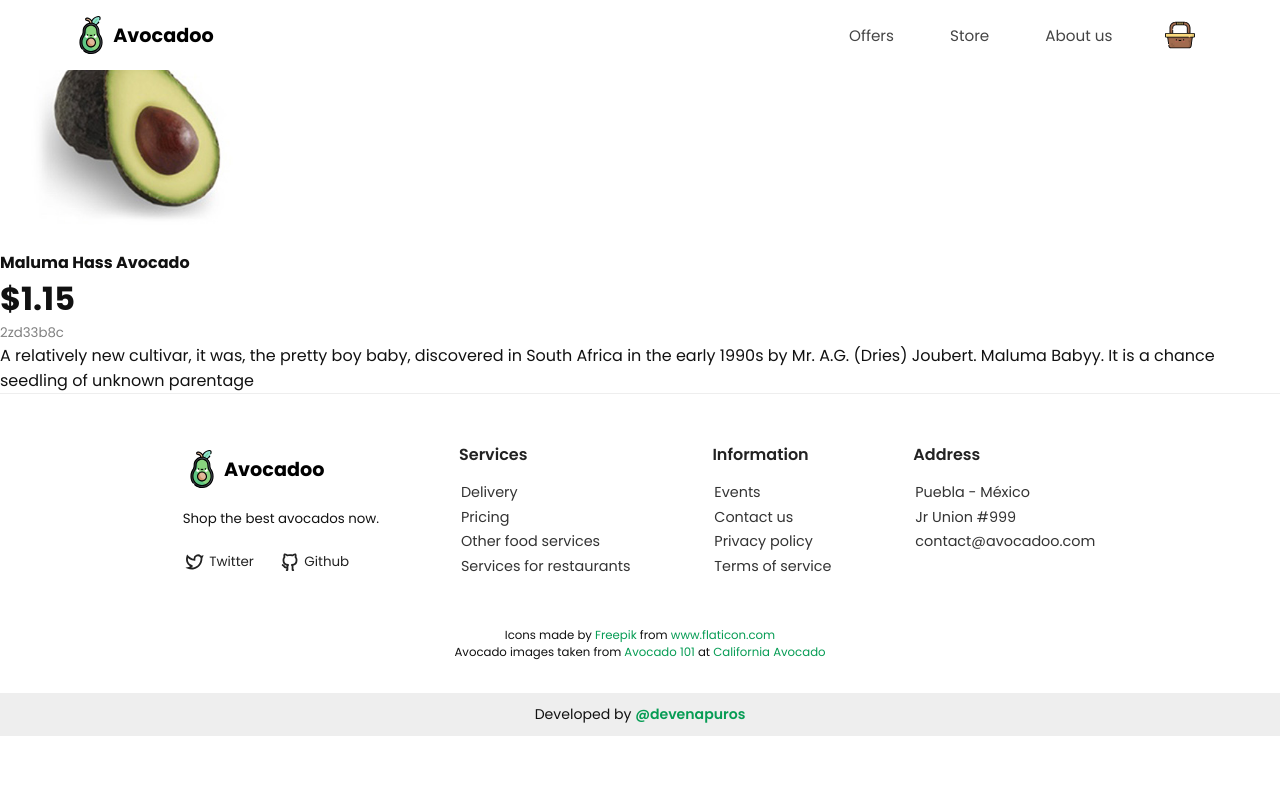
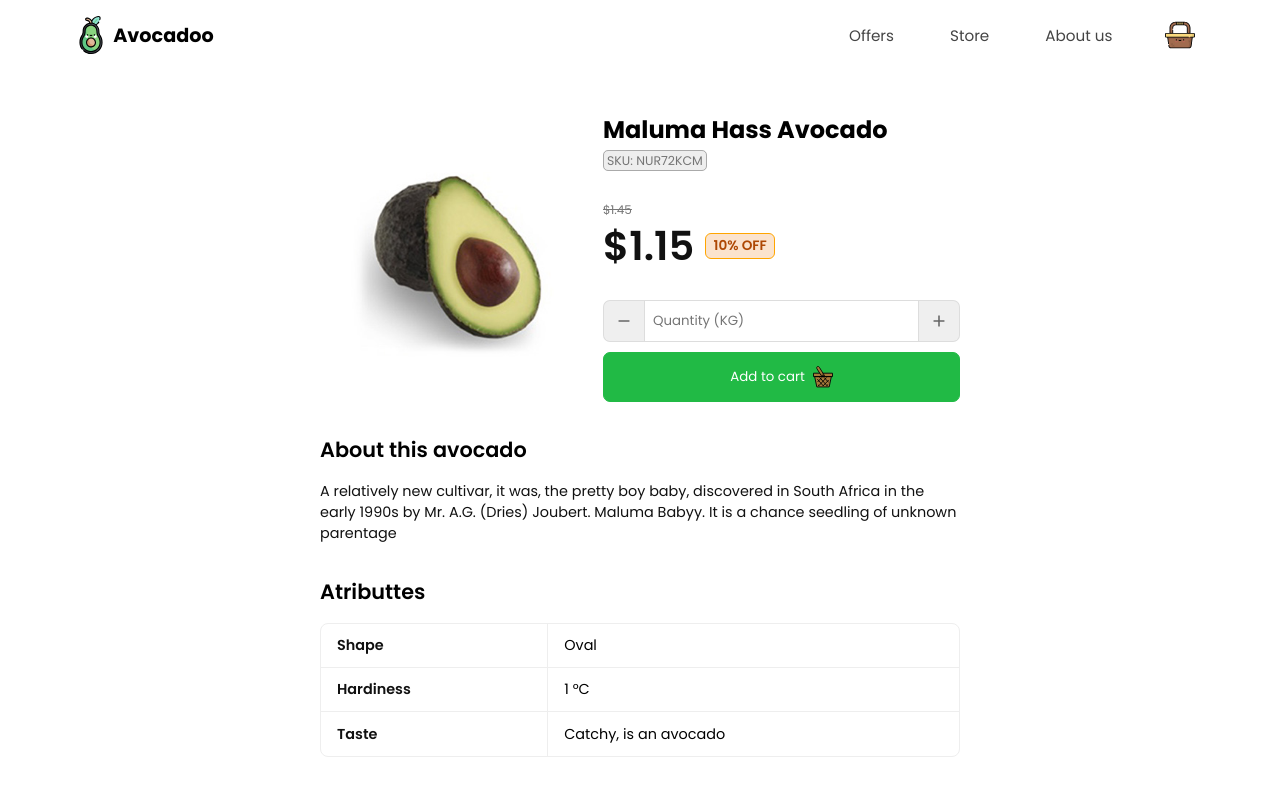
Before and after one commit to devenapuros/Avocadoo, a Next.js app: page /avocado/2zd33b8c in a window 1280 px wide. Shown: the top 800 px of the page. Built offline with nearby package versions, Linux system fonts and the light colour scheme.

Commit message:
Product details page

```diff
--- a/components/Logo.jsx
+++ b/components/Logo.jsx
@@ -1,10 +1,13 @@
 import Avocado from "icons/Avocado";
+import Link from "next/link";
 
 export const Logo = () => {
     return (
-        <div className="logo">
-            <Avocado size="38px" />
-            <span className="brand">Avocadoo</span>
-        </div>
+        <Link href="/">
+            <a className="logo">
+                <Avocado size="38px" />
+                <span className="brand">Avocadoo</span>
+            </a>
+        </Link>
     );
 };
--- /dev/null
+++ b/components/NumberInput.jsx
@@ -0,0 +1,16 @@
+import { PlusIcon } from "@icons/PlusIcon";
+import { SubstractIcon } from "@icons/SubstractIcon";
+
+export const NumberInput = () => {
+    return (
+        <div className="input-container">
+            <button className="btn input-btn left">
+                <SubstractIcon />
+            </button>
+            <input type="number" min="1" step="1" placeholder="Quantity (KG)" />
+            <button className="btn input-btn right">
+                <PlusIcon />
+            </button>
+        </div>
+    );
+};
--- a/components/OffersLayout.jsx
+++ b/components/OffersLayout.jsx
@@ -2,7 +2,7 @@ import { SecondaryButton } from "./SecondaryButton";
 
 export const OffersLayout = ({ children }) => {
     return (
-        <section className="offers">
+        <section className="offers" id="offers">
             <h1>Offers of the day</h1>
             <article className="offers-grid">{children}</article>
             <SecondaryButton
--- a/components/PrimaryButton.jsx
+++ b/components/PrimaryButton.jsx
@@ -1,4 +1,4 @@
-export const PrimaryButton = ({ label, icon }) => {
+export const PrimaryButton = ({ label, icon, handleClick }) => {
     return (
         <button className="btn primary-btn">
             {label}
--- a/components/SecondaryButton.jsx
+++ b/components/SecondaryButton.jsx
@@ -1,4 +1,4 @@
-export const SecondaryButton = ({ label, icon }) => {
+export const SecondaryButton = ({ label, icon, handleClick }) => {
     return (
         <button className="btn secondary-btn">
             {label}
--- /dev/null
+++ b/icons/PlusIcon.jsx
@@ -0,0 +1,10 @@
+import React from "react";
+
+export const PlusIcon = () => {
+    return (
+        <svg viewBox="0 0 24 24" width="24" height="24">
+            <path fill="none" d="M0 0h24v24H0z" />
+            <path d="M11 11V5h2v6h6v2h-6v6h-2v-6H5v-2z" />
+        </svg>
+    );
+};
--- /dev/null
+++ b/icons/SubstractIcon.jsx
@@ -0,0 +1,10 @@
+import React from "react";
+
+export const SubstractIcon = () => {
+    return (
+        <svg viewBox="0 0 24 24" width="24" height="24">
+            <path fill="none" d="M0 0h24v24H0z" />
+            <path d="M5 11h14v2H5z" />
+        </svg>
+    );
+};
--- a/pages/avocado/[id].js
+++ b/pages/avocado/[id].js
@@ -1,5 +1,10 @@
 import { useState, useEffect } from "react";
 import { useRouter } from "next/router";
+import { PrimaryButton } from "@components/PrimaryButton";
+import { NumberInput } from "@components/NumberInput";
+import Image from "next/image";
+import PosMeMuero from "@icons/PosMeMuero";
+import { SecondaryButton } from "@components/SecondaryButton";
 
 export default function ProductItem() {
     const router = useRouter();
@@ -16,19 +21,87 @@ export default function ProductItem() {
             });
     }, []);
 
+    useEffect(() => {
+        console.log(productId);
+    }, [productId]);
+
     return (
         <div>
             {!avocadoDetails && (
-                <h1 style={{ color: "#333" }}>404 | Product not found</h1>
+                <section className="product-detail not-found">
+                    <PosMeMuero size="200px" />
+                    <h1>Sorry! We could not find the product.</h1>
+                    <SecondaryButton
+                        label="Go to the store"
+                        icon={<img src="/avo.svg" width="32px" height="auto" />}
+                    />
+                </section>
             )}
             {avocadoDetails && (
-                <div style={{ display: "flex", flexDirection: "column" }}>
-                    <img src={avocadoDetails.image} width="250px" />
-                    <strong>{avocadoDetails.name}</strong>
-                    <h1>{`$${avocadoDetails.price}`}</h1>
-                    <small style={{ color: "gray" }}>{avocadoDetails.id}</small>
-                    <p>{avocadoDetails.attributes.description}</p>
-                </div>
+                <section className="product-detail">
+                    <div className="product-data">
+                        <Image
+                            src={avocadoDetails.image}
+                            width="340px"
+                            height="340px"
+                        />
+                        <div className="product-right">
+                            <div>
+                                <h1>{avocadoDetails.name}</h1>
+                                <small className="kg-label">
+                                    SKU: {avocadoDetails.sku}
+                                </small>
+                            </div>
+                            <div>
+                                <small className="text-muted muted-price">
+                                    $1.45
+                                </small>
+                                <span className="price">
+                                    {`$${avocadoDetails.price}`}
+                                    <div className="offer-tag">10% OFF</div>
+                                </span>
+                            </div>
+                            <div className="add-container">
+                                <NumberInput />
+                                <PrimaryButton
+                                    label="Add to cart"
+                                    icon={
+                                        <img
+                                            src="/basket.svg"
+                                            width="32px"
+                                            height="auto"
+                                        />
+                                    }
+                                />
+                            </div>
+                        </div>
+                    </div>
+                    <article>
+                        <h2>About this avocado</h2>
+                        <p>{avocadoDetails.attributes.description}</p>
+                    </article>
+                    <article>
+                        <h2>Atributtes</h2>
+                        <table>
+                            <tbody>
+                                <tr>
+                                    <td>Shape</td>
+                                    <td>{avocadoDetails.attributes.shape}</td>
+                                </tr>
+                                <tr>
+                                    <td>Hardiness</td>
+                                    <td>
+                                        {avocadoDetails.attributes.hardiness}
+                                    </td>
+                                </tr>
+                                <tr>
+                                    <td>Taste</td>
+                                    <td>{avocadoDetails.attributes.taste}</td>
+                                </tr>
+                            </tbody>
+                        </table>
+                    </article>
+                </section>
             )}
         </div>
     );
--- a/styles/global.css
+++ b/styles/global.css
@@ -10,7 +10,10 @@
     list-style-type: none;
     box-sizing: border-box;
     font-family: "Poppins", sans-serif;
-    color: #111;
+}
+
+html {
+    scroll-behavior: smooth;
 }
 
 /* REUSABLE CLASSES */
@@ -23,6 +26,28 @@
 
 .text-muted {
     color: #555;
+}
+
+.offer-tag {
+    display: flex;
+    justify-content: center;
+    align-items: center;
+    padding: 2px 7px;
+    border: 1px solid orange;
+    color: #ae4804;
+    background-color: #f1a66150;
+    border-radius: 6px;
+    font-size: 0.85rem;
+}
+
+.kg-label {
+    background-color: #eee;
+    padding: 1px 3px;
+    height: fit-content;
+    border-radius: 5px;
+    font-size: 0.78rem;
+    color: #757575;
+    border: 1px solid #aaa;
 }
 
 /* TOPBAR */
@@ -73,6 +98,7 @@
     align-items: center;
     justify-content: center;
     gap: 0.2rem;
+    text-decoration: none;
 }
 
 .logo:hover {
@@ -190,7 +216,7 @@
     justify-content: center;
     align-items: center;
     padding-bottom: 2rem;
-    color: #777;
+    color: #777 !important;
     font-size: 0.88rem;
 }
 
@@ -245,43 +271,47 @@
 /* BUTTONS */
 
 .btn {
-    padding: 0.5rem 0.8rem 0.5rem 1.2rem;
+    padding: 0.5rem;
     display: flex;
     justify-content: center;
     align-items: center;
     outline: none;
+    border: 0;
     border-radius: 7px;
     gap: 0.14rem;
+    transition: all 300ms ease;
+}
+
+.btn:hover {
+    cursor: pointer;
 }
 
 .primary-btn {
+    padding: 0.5rem 0.8rem 0.5rem 1.2rem;
     background-color: var(--green-color-alt);
     color: white;
     border: 1px solid var(--green-color-alt);
-    transition: filter 300ms ease;
 }
 
 .primary-btn:hover {
-    cursor: pointer;
     filter: brightness(1.1);
 }
 
 .secondary-btn {
+    padding: 0.5rem 0.8rem 0.5rem 1.2rem;
     background-color: transparent;
     color: #222;
     border: 1px solid #222;
-    transition: background-color 300ms ease;
 }
 
 .secondary-btn:hover {
-    cursor: pointer;
     background-color: #eee;
 }
 
 /* OFFERS LAYOUT */
 
 .offers {
-    padding: 3rem 1.5rem 5rem 1.5rem;
+    padding: 4rem 1.5rem 5rem 1.5rem;
     display: flex;
     flex-direction: column;
     justify-content: center;
@@ -327,19 +357,19 @@
     gap: 0.5rem;
 }
 
-.product-card .card-body .price-container {
+.price-container {
     display: flex;
     flex-direction: column;
     align-items: center;
 }
 
-.card-body .price-container .muted-price {
+.muted-price {
     text-decoration: line-through;
     color: #777;
     font-size: 0.75rem;
 }
 
-.card-body .price-container .price {
+.price {
     display: flex;
     align-items: center;
     font-size: 2rem;
@@ -349,27 +379,153 @@
     margin-top: -5px;
 }
 
-.card-body .price-container .price .kg-label {
-    background-color: #eee;
-    padding: 0 3px;
-    height: fit-content;
-    border-radius: 5px;
-    font-size: 0.78rem;
-    color: #757575;
-    border: 1px solid #aaa;
+.product-card .offer-tag {
+    position: absolute;
+    top: 1rem;
+    right: 1rem;
 }
 
-.offer-tag {
-    position: absolute;
+/* STORE */
+
+.store {
     display: flex;
+    flex-direction: column;
+    text-align: center;
+    margin: 7rem;
+    gap: 3rem;
+}
+
+.store h1 {
+    font-size: 2rem;
+}
+
+.store .store-grid {
+    display: grid;
+    justify-content: center;
+    grid-template-columns: repeat(auto-fit, 300px);
+    gap: 3rem;
+}
+
+/* PRODUCT DETAIL */
+
+.product-detail {
+    display: flex;
+    flex-direction: column;
+    margin: 7rem 20rem;
+    gap: 2rem;
+}
+
+.product-detail.not-found {
+    margin: 6rem 20rem;
     justify-content: center;
     align-items: center;
-    top: 0.9rem;
-    right: 0.9rem;
-    padding: 3px 7px;
-    border: 1px solid orange;
-    color: #ae4804;
-    background-color: #f1a66150;
-    border-radius: 6px;
-    font-size: 0.85rem;
 }
+
+.product-detail.not-found h1 {
+    color: #444;
+}
+
+.product-detail article {
+    display: flex;
+    flex-direction: column;
+    gap: 1rem;
+}
+
+.product-detail h2 {
+    font-weight: 600;
+    font-size: 1.3rem;
+}
+
+.product-detail p {
+    font-size: 0.9rem;
+    color: #111;
+}
+
+.product-detail table {
+    font-size: 0.9rem;
+    border: 1px solid #eee;
+    border-radius: 8px;
+    border-spacing: 0;
+}
+
+.product-detail table tr td {
+    padding: 0.7rem 1rem;
+    border-right: 1px solid #eee;
+    border-bottom: 1px solid #eee;
+}
+
+.product-detail table tr:last-child td {
+    border-bottom: 0;
+}
+
+.product-detail table tr td:first-child {
+    font-weight: 600;
+    color: #111;
+}
+
+.product-detail table tr td:last-child {
+    border-right: 0;
+}
+
+.product-detail .product-data {
+    display: flex;
+    align-items: center;
+    gap: 2rem;
+}
+
+.product-detail .product-data img {
+    border-radius: 1rem;
+}
+
+.product-data .product-right {
+    display: flex;
+    flex-direction: column;
+    gap: 1.5rem;
+}
+
+.product-data .product-right .price {
+    font-size: 2.5rem;
+    gap: 0.7rem;
+}
+
+.product-data .product-right .add-container {
+    display: flex;
+    flex-direction: column;
+    gap: 0.6rem;
+}
+
+/* NUMBER INPUT */
+
+.input-container {
+    display: flex;
+}
+
+.input-container input {
+    outline: none;
+    border: 1px solid #ddd;
+    padding: 0 0.5rem;
+    -webkit-appearance: textfield;
+    -moz-appearance: textfield;
+    appearance: textfield;
+}
+
+.input-btn {
+    border: 1px solid #ddd;
+}
+
+.input-btn svg {
+    fill: #666;
+    transform: scale(0.78);
+}
+
+.input-btn.left {
+    border-top-right-radius: 0;
+    border-bottom-right-radius: 0;
+    border-right: 0;
+}
+
+.input-btn.right {
+    border-top-left-radius: 0;
+    border-bottom-left-radius: 0;
+    border-left: 0;
+}
```
Also changed, not shown: components/Topbar.jsx (+5 -2 lines), pages/store.js (added, +20 -0 lines), public/basket.svg (added), public/kart.svg (added).
